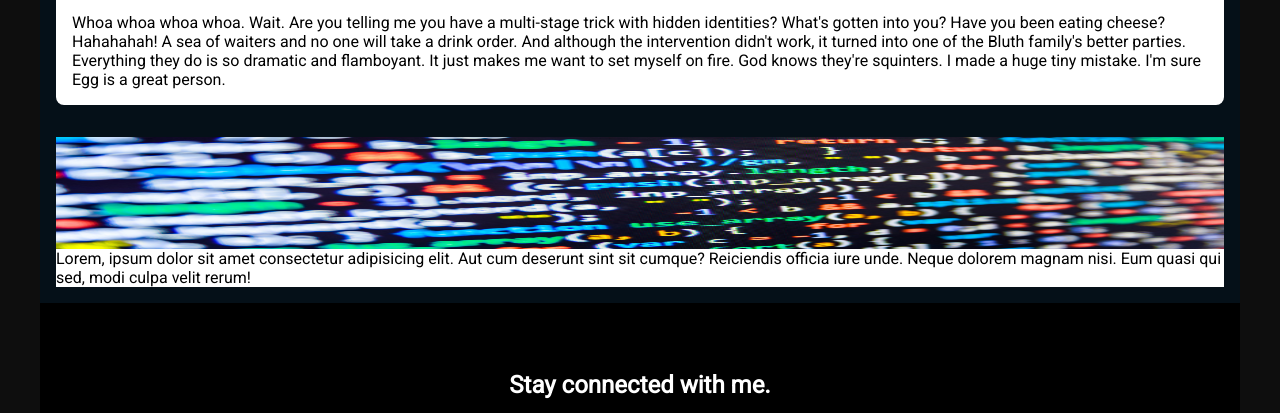
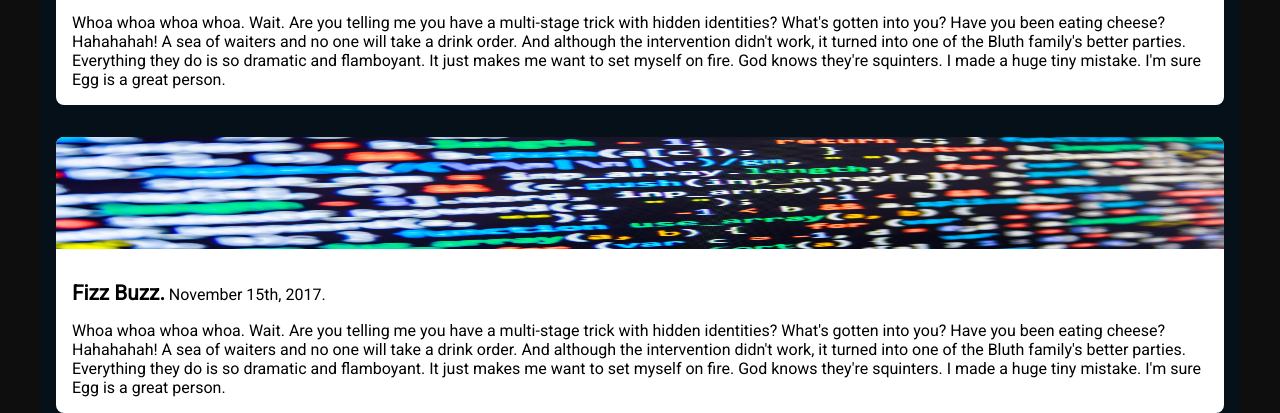
Before and after one commit to DRibeiro1124/weekend-portfolio, a website: page public/index.html in a window 1280 px wide. Shown: the part 731-1144 px from the top of the page. Drawn offline with Linux system fonts and the light colour scheme.

Commit message:
added Fizz container

```diff
--- a/public/index.html
+++ b/public/index.html
@@ -39,15 +39,27 @@
       <img src="./images/react.png" alt="React">
       <div class="element-three-text">
         <p><b>Hello React.</b> July 27th, 2018.</p>
-        <span>Whoa whoa whoa whoa. Wait. Are you telling me you have a multi-stage trick with hidden identities? What's gotten into you? Have you been eating cheese? Hahahahah! A sea of waiters and no one will take a drink order. And although the intervention didn't work, it turned into one of the Bluth family's better parties. Everything they do is so dramatic and flamboyant. It just makes me want to set myself on fire. God knows they're squinters. I made a huge tiny mistake. I'm sure Egg is a great person.</span>
+        <span>Whoa whoa whoa whoa. Wait. Are you telling me you have a multi-stage trick with hidden identities? What's gotten
+          into you? Have you been eating cheese? Hahahahah! A sea of waiters and no one will take a drink order. And although
+          the intervention didn't work, it turned into one of the Bluth family's better parties. Everything they do is so
+          dramatic and flamboyant. It just makes me want to set myself on fire. God knows they're squinters. I made a huge
+          tiny mistake. I'm sure Egg is a great person.</span>
       </div>
     </div>
 
+
     <div class="element-four">
       <img src="./images/code.png" alt="code">
-      <span>Lorem, ipsum dolor sit amet consectetur adipisicing elit. Aut cum deserunt sint sit cumque? Reiciendis officia iure
-        unde. Neque dolorem magnam nisi. Eum quasi qui sed, modi culpa velit rerum!</span>
+      <div class="element-four-text">
+        <p><b>Fizz Buzz.</b> November 15th, 2017.</p>
+        <span>Whoa whoa whoa whoa. Wait. Are you telling me you have a multi-stage trick with hidden identities? What's gotten
+          into you? Have you been eating cheese? Hahahahah! A sea of waiters and no one will take a drink order. And although
+          the intervention didn't work, it turned into one of the Bluth family's better parties. Everything they do is so
+          dramatic and flamboyant. It just makes me want to set myself on fire. God knows they're squinters. I made a huge
+          tiny mistake. I'm sure Egg is a great person.</span>
+      </div>
     </div>
+
 
     <div class="element-five">
       <h2>Stay connected with me.</h2>
--- a/public/screen.css
+++ b/public/screen.css
@@ -115,12 +115,22 @@ flex: 1;
   color: black;
   background-color: white;
   margin: 1em;
+  border-radius: 0.5em;
 }
 
  .element-four img {
-   height: 7em;
-   width: 100%;
+  border-radius: 0.5em 0.5em 0 0;
+  height: 7em;
+  width: 100%;
  }
+
+ .element-four-text {
+  padding: 1em;
+}
+
+.element-four-text p b {
+  font-size: 130%;
+}
 
  .element-five {
    text-align: center;
```
